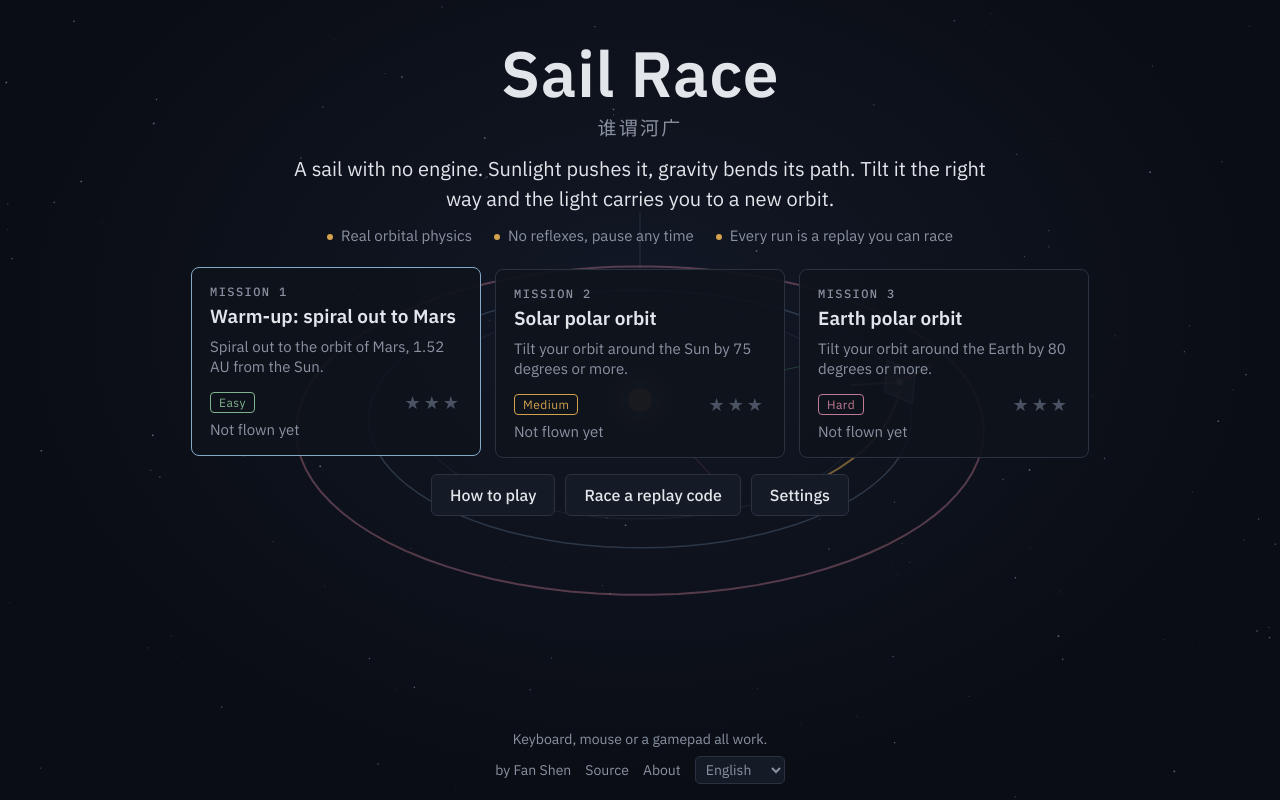
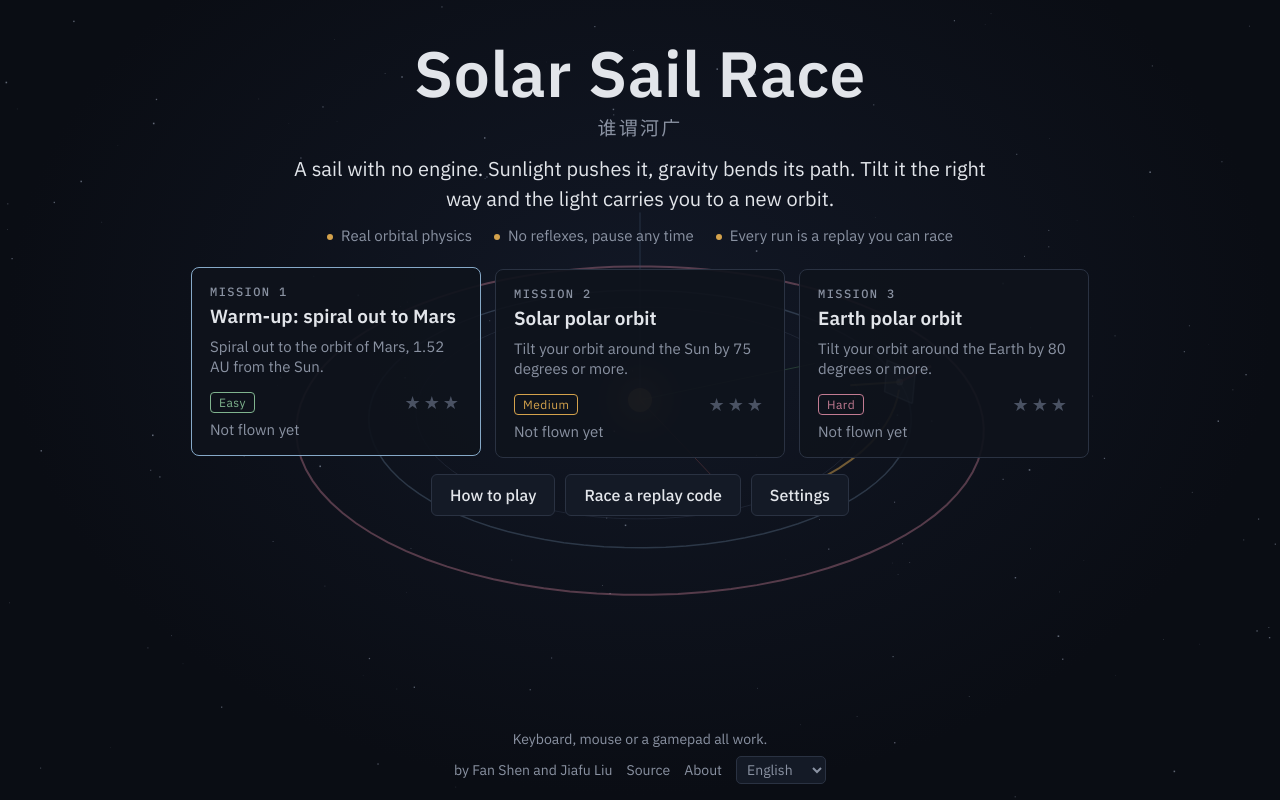
Before and after one commit to shenfan19/solar-sail-race, a plain HTML site: page index.html in a window 1280 px wide. Drawn offline with Linux system fonts and the light colour scheme.

Commit message:
Rename to Solar Sail Race, list Jiafu Liu as co-author

```diff
--- a/index.html
+++ b/index.html
@@ -3,7 +3,7 @@
 <head>
 <meta charset="utf-8">
 <meta name="viewport" content="width=device-width, initial-scale=1, maximum-scale=1">
-<title>Sail Race</title>
+<title>Solar Sail Race</title>
 <meta name="description" content="A non-real-time racing game about solar sails. Sunlight pushes the sail, gravity bends its path.">
 <link rel="preconnect" href="https://fonts.googleapis.com">
 <link rel="preconnect" href="https://fonts.gstatic.com" crossorigin>
@@ -133,7 +133,7 @@
   <!-- title and level select -->
   <div id="menu" class="screen">
     <div>
-      <h1 class="title" data-i18n="menu.title">Sail Race</h1>
+      <h1 class="title" data-i18n="menu.title">Solar Sail Race</h1>
       <div class="subtitle" data-i18n="menu.subtitle">谁谓河广</div>
       <div class="lead-home" data-i18n="menu.lead"></div>
       <div class="feats"><span data-i18n="menu.feat1"></span><span data-i18n="menu.feat2"></span><span data-i18n="menu.feat3"></span></div>
@@ -265,7 +265,6 @@
       <p class="about" data-i18n="about.physics"></p>
       <table>
         <tr><td data-i18n="about.author"></td><td data-i18n="about.authorName"></td></tr>
-        <tr><td data-i18n="about.advisor"></td><td data-i18n="about.advisorName"></td></tr>
         <tr><td data-i18n="about.source"></td><td><a href="https://github.com/shenfan19/solar-sail-race" target="_blank" rel="noopener">github.com/shenfan19/solar-sail-race</a></td></tr>
         <tr><td data-i18n="about.license"></td><td>MIT</td></tr>
         <tr><td data-i18n="about.version"></td><td>0.1.0</td></tr>
--- a/js/locales/de.js
+++ b/js/locales/de.js
@@ -1,6 +1,6 @@
 SailI18n.register('de', {
-  'doc.title': 'Sail Race',
-  'menu.title': 'Sail Race',
+  'doc.title': 'Solar Sail Race',
+  'menu.title': 'Solar Sail Race',
   'menu.subtitle': '誰謂河廣',
   'menu.lead': 'Ein Segel ohne Triebwerk. Sonnenlicht schiebt es, die Schwerkraft biegt seine Bahn. Richte es richtig aus, und das Licht trägt dich in eine neue Umlaufbahn.',
   'menu.feat1': 'Echte Bahnmechanik',
@@ -9,7 +9,7 @@ SailI18n.register('de', {
   'menu.help': 'Spielanleitung',
   'menu.ghostCode': 'Gegen einen Replay-Code fliegen',
   'menu.settings': 'Einstellungen',
-  'menu.by': 'von Fan Shen',
+  'menu.by': 'von Fan Shen und Jiafu Liu',
   'menu.source': 'Quellcode',
   'menu.about': 'Über',
   'menu.padOn': 'Gamepad verbunden. Steuerkreuz oder Stick zum Bewegen, A zum Auswählen.',
@@ -63,10 +63,10 @@ SailI18n.register('de', {
   'help.ok': 'Verstanden',
 
   'about.title': 'Über',
-  'about.lead': 'Sail Race 誰謂河廣, ein Rennspiel ohne Echtzeitdruck über Sonnensegel.',
+  'about.lead': 'Solar Sail Race 誰謂河廣, ein Rennspiel ohne Echtzeitdruck über Sonnensegel.',
   'about.name': 'Der chinesische Name stammt aus dem Buch der Lieder: 誰謂河廣？一葦杭之. Wer sagt, der Fluss sei breit? Ein einziges Schilfrohr trägt hinüber.',
   'about.physics': 'Die Physik ist ein deterministisches Punktmassenmodell: Schwerkraft des Zentralkörpers plus Strahlungsdruck auf ein ideales ebenes Segel. Die Wertung entsteht durch erneute Simulation jedes Replays.',
-  'about.author': 'Autor', 'about.authorName': 'Fan Shen', 'about.advisor': 'Wissenschaftliche Beratung', 'about.advisorName': 'Jiafu Liu', 'about.source': 'Quellcode', 'about.license': 'Lizenz', 'about.version': 'Version',
+  'about.author': 'Autoren', 'about.authorName': 'Fan Shen, Jiafu Liu', 'about.source': 'Quellcode', 'about.license': 'Lizenz', 'about.version': 'Version',
   'about.ai': 'Entwickelt mit KI-Unterstützung für Codeerzeugung, automatisierte Tests und Dokumentation.',
 
   'prompt.paste': 'Replay-Code einfügen, um dagegen zu fliegen',
--- a/js/locales/en.js
+++ b/js/locales/en.js
@@ -1,6 +1,6 @@
 SailI18n.register('en', {
-  'doc.title': 'Sail Race',
-  'menu.title': 'Sail Race',
+  'doc.title': 'Solar Sail Race',
+  'menu.title': 'Solar Sail Race',
   'menu.subtitle': '谁谓河广',
   'menu.lead': 'A sail with no engine. Sunlight pushes it, gravity bends its path. Tilt it the right way and the light carries you to a new orbit.',
   'menu.feat1': 'Real orbital physics',
@@ -9,7 +9,7 @@ SailI18n.register('en', {
   'menu.help': 'How to play',
   'menu.ghostCode': 'Race a replay code',
   'menu.settings': 'Settings',
-  'menu.by': 'by Fan Shen',
+  'menu.by': 'by Fan Shen and Jiafu Liu',
   'menu.source': 'Source',
   'menu.about': 'About',
   'menu.padOn': 'Gamepad connected. D-pad or stick to move, A to select.',
@@ -63,10 +63,10 @@ SailI18n.register('en', {
   'help.ok': 'Got it',
 
   'about.title': 'About',
-  'about.lead': 'Sail Race 谁谓河广, a non-real-time racing game about solar sails.',
+  'about.lead': 'Solar Sail Race 谁谓河广, a non-real-time racing game about solar sails.',
   'about.name': 'The Chinese name comes from the Book of Songs: 誰謂河廣？一葦杭之. Who says the river is wide? A single reed can cross it.',
   'about.physics': 'The physics is a deterministic point-mass model: gravity of the central body plus light pressure on an ideal flat sail. Scores come from re-simulating each replay.',
-  'about.author': 'Author', 'about.authorName': 'Fan Shen', 'about.advisor': 'Scientific advisor', 'about.advisorName': 'Jiafu Liu', 'about.source': 'Source', 'about.license': 'License', 'about.version': 'Version',
+  'about.author': 'Authors', 'about.authorName': 'Fan Shen, Jiafu Liu', 'about.source': 'Source', 'about.license': 'License', 'about.version': 'Version',
   'about.ai': 'Developed with AI coding assistance for code generation, automated testing, and documentation.',
 
   'prompt.paste': 'Paste a replay code to race against it',
--- a/js/locales/es.js
+++ b/js/locales/es.js
@@ -1,6 +1,6 @@
 SailI18n.register('es', {
-  'doc.title': 'Sail Race',
-  'menu.title': 'Sail Race',
+  'doc.title': 'Solar Sail Race',
+  'menu.title': 'Solar Sail Race',
   'menu.subtitle': '誰謂河廣',
   'menu.lead': 'Una vela sin motor. La luz del Sol la empuja y la gravedad curva su camino. Oriéntala bien y la luz te llevará a una nueva órbita.',
   'menu.feat1': 'Mecánica orbital real',
@@ -9,7 +9,7 @@ SailI18n.register('es', {
   'menu.help': 'Cómo jugar',
   'menu.ghostCode': 'Competir con un código',
   'menu.settings': 'Ajustes',
-  'menu.by': 'por Fan Shen',
+  'menu.by': 'por Fan Shen y Jiafu Liu',
   'menu.source': 'Código fuente',
   'menu.about': 'Acerca de',
   'menu.padOn': 'Mando conectado. Cruceta o stick para moverte, A para elegir.',
@@ -63,10 +63,10 @@ SailI18n.register('es', {
   'help.ok': 'Entendido',
 
   'about.title': 'Acerca de',
-  'about.lead': 'Sail Race 誰謂河廣, un juego de carreras sin tiempo real sobre velas solares.',
+  'about.lead': 'Solar Sail Race 誰謂河廣, un juego de carreras sin tiempo real sobre velas solares.',
   'about.name': 'El nombre chino viene del Libro de los Cantares: 誰謂河廣？一葦杭之. ¿Quién dice que el río es ancho? Basta un junco para cruzarlo.',
   'about.physics': 'La física es un modelo determinista de masa puntual: la gravedad del cuerpo central más la presión de la luz sobre una vela plana ideal. Las puntuaciones salen de volver a simular cada repetición.',
-  'about.author': 'Autor', 'about.authorName': 'Fan Shen', 'about.advisor': 'Asesor científico', 'about.advisorName': 'Jiafu Liu', 'about.source': 'Código fuente', 'about.license': 'Licencia', 'about.version': 'Versión',
+  'about.author': 'Autores', 'about.authorName': 'Fan Shen, Jiafu Liu', 'about.source': 'Código fuente', 'about.license': 'Licencia', 'about.version': 'Versión',
   'about.ai': 'Desarrollado con asistencia de IA para generar código, pruebas automáticas y documentación.',
 
   'prompt.paste': 'Pega un código de repetición para competir con él',
--- a/js/locales/fr.js
+++ b/js/locales/fr.js
@@ -1,6 +1,6 @@
 SailI18n.register('fr', {
-  'doc.title': 'Sail Race',
-  'menu.title': 'Sail Race',
+  'doc.title': 'Solar Sail Race',
+  'menu.title': 'Solar Sail Race',
   'menu.subtitle': '誰謂河廣',
   'menu.lead': 'Une voile sans moteur. La lumière du Soleil la pousse, la gravité courbe sa trajectoire. Orientez-la bien et la lumière vous porte vers une nouvelle orbite.',
   'menu.feat1': 'Vraie mécanique orbitale',
@@ -9,7 +9,7 @@ SailI18n.register('fr', {
   'menu.help': 'Comment jouer',
   'menu.ghostCode': 'Affronter un code de replay',
   'menu.settings': 'Réglages',
-  'menu.by': 'par Fan Shen',
+  'menu.by': 'par Fan Shen et Jiafu Liu',
   'menu.source': 'Code source',
   'menu.about': 'À propos',
   'menu.padOn': 'Manette connectée. Croix ou stick pour se déplacer, A pour choisir.',
@@ -63,10 +63,10 @@ SailI18n.register('fr', {
   'help.ok': 'Compris',
 
   'about.title': 'À propos',
-  'about.lead': 'Sail Race 誰謂河廣, un jeu de course sans temps réel sur les voiles solaires.',
+  'about.lead': 'Solar Sail Race 誰謂河廣, un jeu de course sans temps réel sur les voiles solaires.',
   'about.name': 'Le nom chinois vient du Classique des vers : 誰謂河廣？一葦杭之. Qui dit que le fleuve est large ? Un seul roseau suffit pour le traverser.',
   'about.physics': 'La physique est un modèle déterministe de point matériel : gravité du corps central et pression de radiation sur une voile plane idéale. Les scores viennent de la re-simulation de chaque replay.',
-  'about.author': 'Auteur', 'about.authorName': 'Fan Shen', 'about.advisor': 'Conseiller scientifique', 'about.advisorName': 'Jiafu Liu', 'about.source': 'Code source', 'about.license': 'Licence', 'about.version': 'Version',
+  'about.author': 'Auteurs', 'about.authorName': 'Fan Shen, Jiafu Liu', 'about.source': 'Code source', 'about.license': 'Licence', 'about.version': 'Version',
   'about.ai': 'Développé avec une assistance IA pour la génération de code, les tests automatisés et la documentation.',
 
   'prompt.paste': 'Collez un code de replay pour l’affronter',
--- a/js/locales/ja.js
+++ b/js/locales/ja.js
@@ -1,6 +1,6 @@
 SailI18n.register('ja', {
-  'doc.title': 'Sail Race 誰謂河廣',
-  'menu.title': 'Sail Race',
+  'doc.title': 'Solar Sail Race 誰謂河廣',
+  'menu.title': 'Solar Sail Race',
   'menu.subtitle': '誰謂河廣',
   'menu.lead': 'エンジンのない帆。太陽の光が押し、重力が軌道を曲げる。帆の向きを合わせれば、光があなたを新しい軌道へ運ぶ。',
   'menu.feat1': '本物の軌道力学',
@@ -9,7 +9,7 @@ SailI18n.register('ja', {
   'menu.help': '遊び方',
   'menu.ghostCode': 'リプレイコードと競争',
   'menu.settings': '設定',
-  'menu.by': '作者 Fan Shen',
+  'menu.by': '作者 Fan Shen、Jiafu Liu',
   'menu.source': 'ソース',
   'menu.about': 'このゲームについて',
   'menu.padOn': 'ゲームパッド接続中。十字キーかスティックで移動、A で決定。',
@@ -63,10 +63,10 @@ SailI18n.register('ja', {
   'help.ok': 'わかった',
 
   'about.title': 'このゲームについて',
-  'about.lead': 'Sail Race 誰謂河廣、ソーラーセイルを題材にした非リアルタイムのレースゲーム。',
+  'about.lead': 'Solar Sail Race 誰謂河廣、ソーラーセイルを題材にした非リアルタイムのレースゲーム。',
   'about.name': '中国語の題名は『詩経』衛風「河広」から：誰か河を広しと謂う、一葦もて之を杭る。',
   'about.physics': '物理は決定論的な質点モデルです。中心天体の重力に、理想的な平面帆への光圧を加えます。スコアは各リプレイを再シミュレーションして求めます。',
-  'about.author': '作者', 'about.authorName': 'Fan Shen', 'about.advisor': '科学顧問', 'about.advisorName': '劉家夫 (Jiafu Liu)', 'about.source': 'ソース', 'about.license': 'ライセンス', 'about.version': 'バージョン',
+  'about.author': '作者', 'about.authorName': 'Fan Shen、Jiafu Liu', 'about.source': 'ソース', 'about.license': 'ライセンス', 'about.version': 'バージョン',
   'about.ai': 'コード生成、自動テスト、ドキュメント作成に AI コーディング支援を用いて開発しました。',
 
   'prompt.paste': 'リプレイコードを貼り付けて競争',
--- a/js/locales/ko.js
+++ b/js/locales/ko.js
@@ -1,6 +1,6 @@
 SailI18n.register('ko', {
-  'doc.title': 'Sail Race 誰謂河廣',
-  'menu.title': 'Sail Race',
+  'doc.title': 'Solar Sail Race 誰謂河廣',
+  'menu.title': 'Solar Sail Race',
   'menu.subtitle': '誰謂河廣',
   'menu.lead': '엔진 없는 돛. 햇빛이 밀고 중력이 길을 휘게 합니다. 돛의 각도를 잘 맞추면 빛이 새로운 궤도로 데려다 줍니다.',
   'menu.feat1': '실제 궤도 역학',
@@ -9,7 +9,7 @@ SailI18n.register('ko', {
   'menu.help': '플레이 방법',
   'menu.ghostCode': '리플레이 코드와 경주',
   'menu.settings': '설정',
-  'menu.by': '제작 Fan Shen',
+  'menu.by': '제작 Fan Shen, Jiafu Liu',
   'menu.source': '소스',
   'menu.about': '정보',
   'menu.padOn': '게임패드 연결됨. 십자키나 스틱으로 이동, A로 선택.',
@@ -63,10 +63,10 @@ SailI18n.register('ko', {
   'help.ok': '알겠어요',
 
   'about.title': '정보',
-  'about.lead': 'Sail Race 誰謂河廣, 태양돛을 다룬 비실시간 레이싱 게임.',
+  'about.lead': 'Solar Sail Race 誰謂河廣, 태양돛을 다룬 비실시간 레이싱 게임.',
   'about.name': '중국어 제목은 《시경》 위풍 〈하광〉에서 왔습니다: 누가 강이 넓다 하는가, 갈대 한 줄기로 건너리.',
   'about.physics': '물리는 결정론적 질점 모델입니다. 중심 천체의 중력에 이상적인 평면 돛에 작용하는 광압을 더합니다. 점수는 각 리플레이를 다시 시뮬레이션해서 얻습니다.',
-  'about.author': '제작', 'about.authorName': 'Fan Shen', 'about.advisor': '과학 자문', 'about.advisorName': 'Jiafu Liu', 'about.source': '소스', 'about.license': '라이선스', 'about.version': '버전',
+  'about.author': '제작', 'about.authorName': 'Fan Shen, Jiafu Liu', 'about.source': '소스', 'about.license': '라이선스', 'about.version': '버전',
   'about.ai': '코드 생성, 자동 테스트, 문서 작성에 AI 코딩 지원을 받아 개발했습니다.',
 
   'prompt.paste': '리플레이 코드를 붙여 넣어 경주하기',
--- a/js/locales/ru.js
+++ b/js/locales/ru.js
@@ -1,6 +1,6 @@
 SailI18n.register('ru', {
-  'doc.title': 'Sail Race',
-  'menu.title': 'Sail Race',
+  'doc.title': 'Solar Sail Race',
+  'menu.title': 'Solar Sail Race',
   'menu.subtitle': '誰謂河廣',
   'menu.lead': 'Парус без двигателя. Солнечный свет толкает его, гравитация искривляет путь. Разверните парус правильно, и свет унесёт вас на новую орбиту.',
   'menu.feat1': 'Настоящая орбитальная механика',
@@ -9,7 +9,7 @@ SailI18n.register('ru', {
   'menu.help': 'Как играть',
   'menu.ghostCode': 'Гонка с кодом повтора',
   'menu.settings': 'Настройки',
-  'menu.by': 'автор Fan Shen',
+  'menu.by': 'авторы Fan Shen и Jiafu Liu',
   'menu.source': 'Исходный код',
   'menu.about': 'Об игре',
   'menu.padOn': 'Геймпад подключён. Крестовина или стик для выбора, A для подтверждения.',
@@ -63,10 +63,10 @@ SailI18n.register('ru', {
   'help.ok': 'Понятно',
 
   'about.title': 'Об игре',
-  'about.lead': 'Sail Race 誰謂河廣, гоночная игра без реального времени о солнечных парусах.',
+  'about.lead': 'Solar Sail Race 誰謂河廣, гоночная игра без реального времени о солнечных парусах.',
   'about.name': 'Китайское название взято из «Книги песен»: 誰謂河廣？一葦杭之. Кто скажет, что река широка? Одной тростинки хватит, чтобы её переплыть.',
   'about.physics': 'Физика — детерминированная модель материальной точки: гравитация центрального тела плюс давление света на идеальный плоский парус. Результат получается повторным моделированием каждого повтора.',
-  'about.author': 'Автор', 'about.authorName': 'Fan Shen', 'about.advisor': 'Научный консультант', 'about.advisorName': 'Jiafu Liu', 'about.source': 'Исходный код', 'about.license': 'Лицензия', 'about.version': 'Версия',
+  'about.author': 'Авторы', 'about.authorName': 'Fan Shen, Jiafu Liu', 'about.source': 'Исходный код', 'about.license': 'Лицензия', 'about.version': 'Версия',
   'about.ai': 'Разработано с помощью ИИ при написании кода, автоматическом тестировании и документации.',
 
   'prompt.paste': 'Вставьте код повтора, чтобы соревноваться с ним',
--- a/js/locales/zh-CN.js
+++ b/js/locales/zh-CN.js
@@ -1,7 +1,7 @@
 SailI18n.register('zh-CN', {
-  'doc.title': '谁谓河广 Sail Race',
+  'doc.title': '谁谓河广 Solar Sail Race',
   'menu.title': '谁谓河广',
-  'menu.subtitle': 'Sail Race',
+  'menu.subtitle': 'Solar Sail Race',
   'menu.lead': '一面没有发动机的帆。阳光推它，引力弯折它的路径。把帆转对角度，光就会把你送上新的轨道。',
   'menu.feat1': '真实的轨道力学',
   'menu.feat2': '不考反应，随时暂停',
@@ -9,7 +9,7 @@ SailI18n.register('zh-CN', {
   'menu.help': '玩法说明',
   'menu.ghostCode': '用回放码比赛',
   'menu.settings': '设置',
-  'menu.by': '作者 Fan Shen',
+  'menu.by': '作者 Fan Shen、Jiafu Liu',
   'menu.source': '源码',
   'menu.about': '关于',
   'menu.padOn': '手柄已连接。十字键或摇杆移动，A 键选择。',
@@ -63,10 +63,10 @@ SailI18n.register('zh-CN', {
   'help.ok': '知道了',
 
   'about.title': '关于',
-  'about.lead': '谁谓河广 Sail Race，一款关于太阳帆的非即时竞速游戏。',
+  'about.lead': '谁谓河广 Solar Sail Race，一款关于太阳帆的非即时竞速游戏。',
   'about.name': '名字出自《诗经·卫风·河广》：谁谓河广？一苇杭之。',
   'about.physics': '物理是确定性的质点模型：中心天体的引力，加上光对理想平面帆的压力。成绩由重新模拟每一份回放得出。',
-  'about.author': '作者', 'about.authorName': 'Fan Shen', 'about.advisor': '科学顾问', 'about.advisorName': '刘家夫', 'about.source': '源码', 'about.license': '许可证', 'about.version': '版本',
+  'about.author': '作者', 'about.authorName': 'Fan Shen、Jiafu Liu', 'about.source': '源码', 'about.license': '许可证', 'about.version': '版本',
   'about.ai': '开发中借助 AI 编程辅助完成代码生成、自动化测试和文档。',
 
   'prompt.paste': '粘贴回放码，与它比赛',
--- a/js/locales/zh-TW.js
+++ b/js/locales/zh-TW.js
@@ -1,7 +1,7 @@
 SailI18n.register('zh-TW', {
-  'doc.title': '誰謂河廣 Sail Race',
+  'doc.title': '誰謂河廣 Solar Sail Race',
   'menu.title': '誰謂河廣',
-  'menu.subtitle': 'Sail Race',
+  'menu.subtitle': 'Solar Sail Race',
   'menu.lead': '一面沒有引擎的帆。陽光推它，引力彎折它的路徑。把帆轉對角度，光就會把你送上新的軌道。',
   'menu.feat1': '真實的軌道力學',
   'menu.feat2': '不考反應，隨時暫停',
@@ -9,7 +9,7 @@ SailI18n.register('zh-TW', {
   'menu.help': '玩法說明',
   'menu.ghostCode': '用重播碼比賽',
   'menu.settings': '設定',
-  'menu.by': '作者 Fan Shen',
+  'menu.by': '作者 Fan Shen、Jiafu Liu',
   'menu.source': '原始碼',
   'menu.about': '關於',
   'menu.padOn': '手把已連接。十字鍵或搖桿移動，A 鍵選擇。',
@@ -63,10 +63,10 @@ SailI18n.register('zh-TW', {
   'help.ok': '知道了',
 
   'about.title': '關於',
-  'about.lead': '誰謂河廣 Sail Race，一款關於太陽帆的非即時競速遊戲。',
+  'about.lead': '誰謂河廣 Solar Sail Race，一款關於太陽帆的非即時競速遊戲。',
   'about.name': '名字出自《詩經·衛風·河廣》：誰謂河廣？一葦杭之。',
   'about.physics': '物理是確定性的質點模型：中心天體的引力，加上光對理想平面帆的壓力。成績由重新模擬每一份重播得出。',
-  'about.author': '作者', 'about.authorName': 'Fan Shen', 'about.advisor': '科學顧問', 'about.advisorName': '劉家夫', 'about.source': '原始碼', 'about.license': '授權', 'about.version': '版本',
+  'about.author': '作者', 'about.authorName': 'Fan Shen、Jiafu Liu', 'about.source': '原始碼', 'about.license': '授權', 'about.version': '版本',
   'about.ai': '開發中借助 AI 程式輔助完成程式碼生成、自動化測試和文件。',
 
   'prompt.paste': '貼上重播碼，與它比賽',
```
Also changed, not shown: 2 other files.
